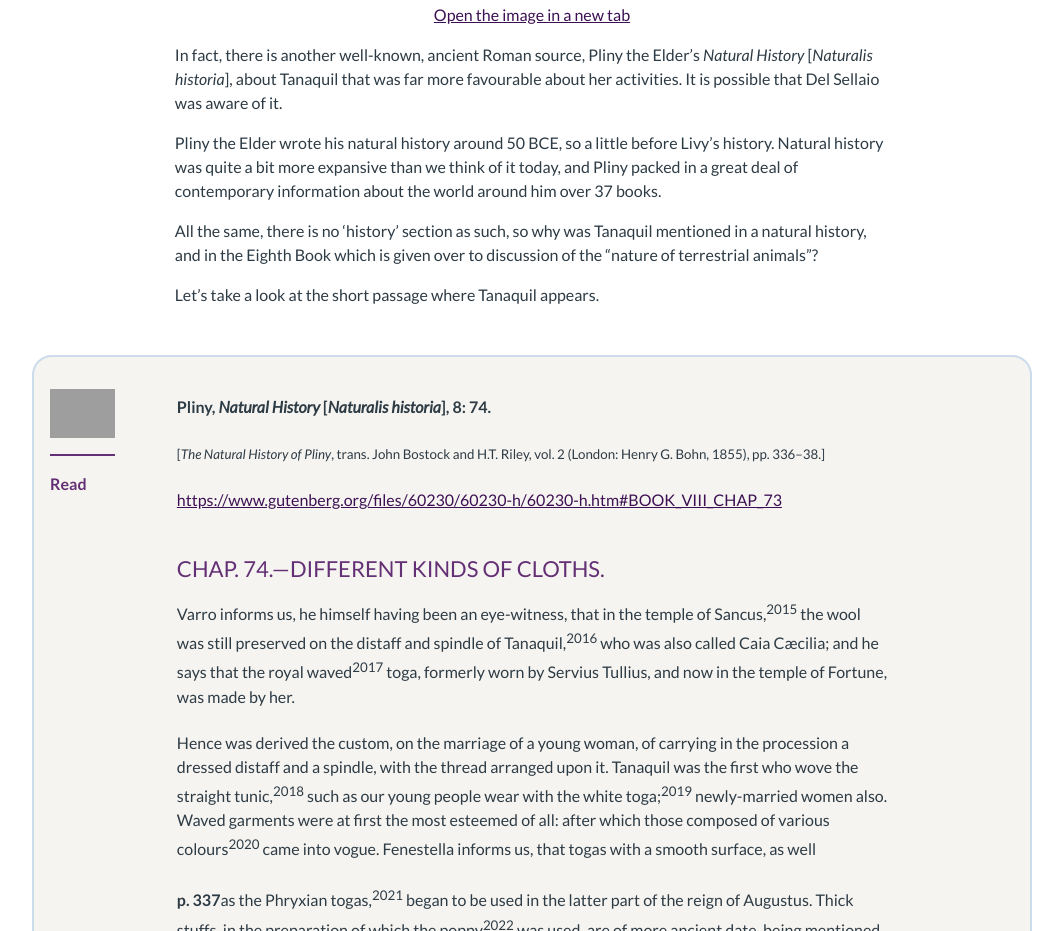
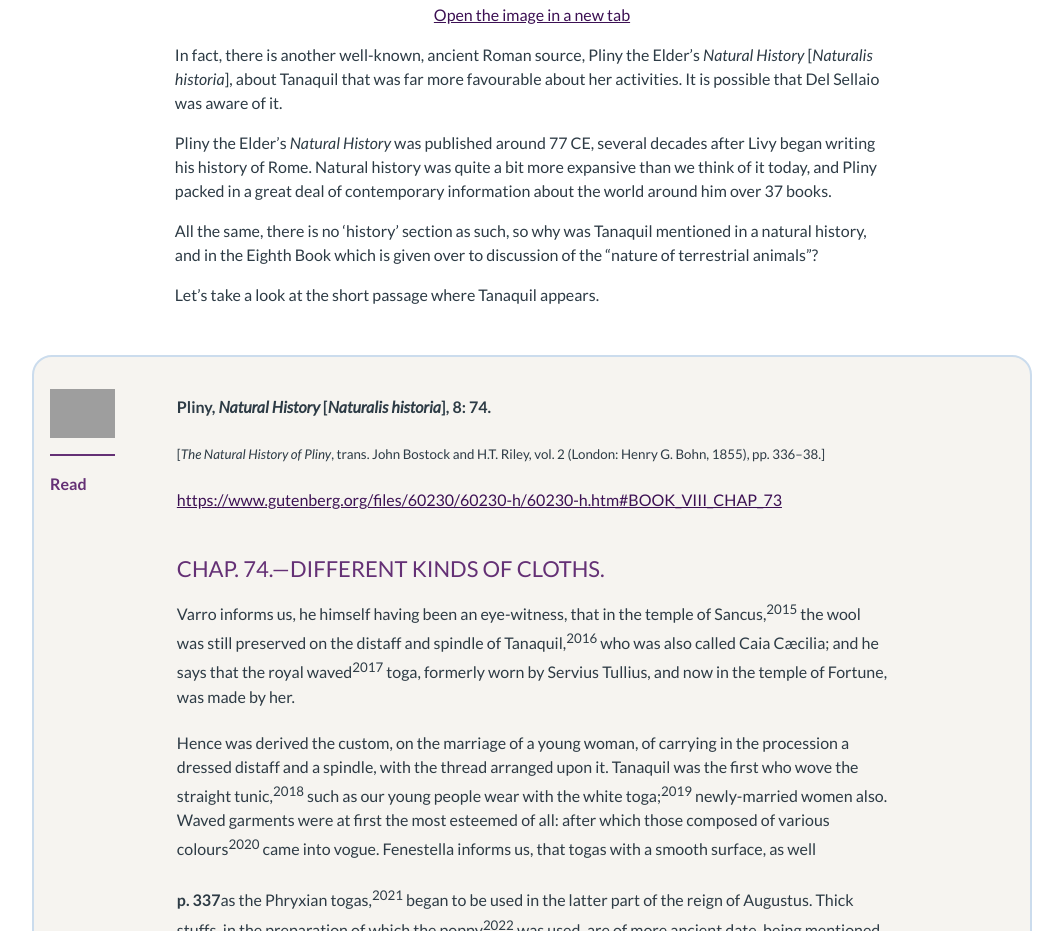
Before and after one commit to EnEmGee/rome-making-of-a-city, a plain HTML site: page tanaquil-part-2.html in a window 1280 px wide. Shown: the part 1719-2650 px from the top of the page, without its empty margins (108-1171 px from the left). Drawn offline with Linux system fonts and the light colour scheme; grey boxes are pictures that could not be loaded.

Commit message:
Change to tanaquil part 2 re pliny date

```diff
--- a/tanaquil-part-2.html
+++ b/tanaquil-part-2.html
@@ -32,7 +32,7 @@
           <p><iframe style="width: 100%; max-width: 100%; height: 700px; border: 0px none currentcolor;" title="Interactive artwork viewer: Jacopo del Sellaio, Tarquinius Priscus Entering Rome" src="https://cei-dlc.acucontenthub.acu.edu.au/Floreo/interactives/art-viewer/rome_artwork_viewer.html" loading="lazy" allowfullscreen="allowfullscreen"></iframe></p>
           <p style="text-align: center;"><a href="https://cei-dlc.acucontenthub.acu.edu.au/Floreo/interactives/art-viewer/rome_artwork_viewer.html" target="_blank" rel="noopener">Open the image in a new tab</a></p>
           <p>In fact, there is another well-known, ancient Roman source, Pliny the Elder&rsquo;s <i>Natural History</i> [<i>Naturalis historia</i>], about Tanaquil that was far more favourable about her activities. It is possible that Del Sellaio was aware of it.</p>
-          <p>Pliny the Elder wrote his natural history around 50 BCE, so a little before Livy&rsquo;s history. Natural history was quite a bit more expansive than we think of it today, and Pliny packed in a great deal of contemporary information about the world around him over 37 books.</p>
+          <p>Pliny the Elder&rsquo;s <i>Natural History</i> was published around 77 CE, several decades after Livy began writing his history of Rome. Natural history was quite a bit more expansive than we think of it today, and Pliny packed in a great deal of contemporary information about the world around him over 37 books.</p>
           <p>All the same, there is no &lsquo;history&rsquo; section as such, so why was Tanaquil mentioned in a natural history, and in the Eighth Book which is given over to discussion of the &ldquo;nature of terrestrial animals&rdquo;?</p>
           <p>Let&rsquo;s take a look at the short passage where Tanaquil appears.</p>
           <div class="well well-reading">
```
